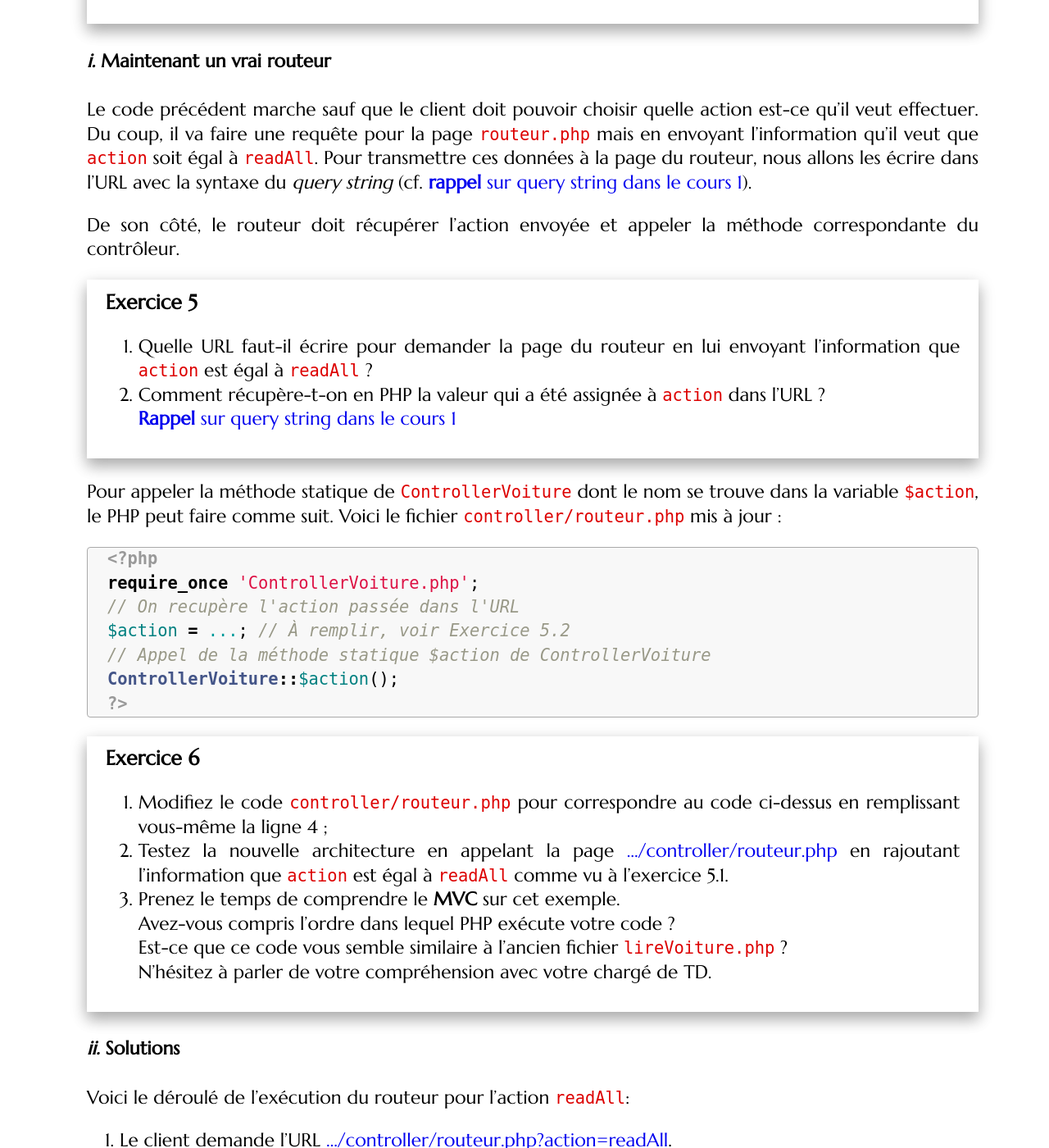
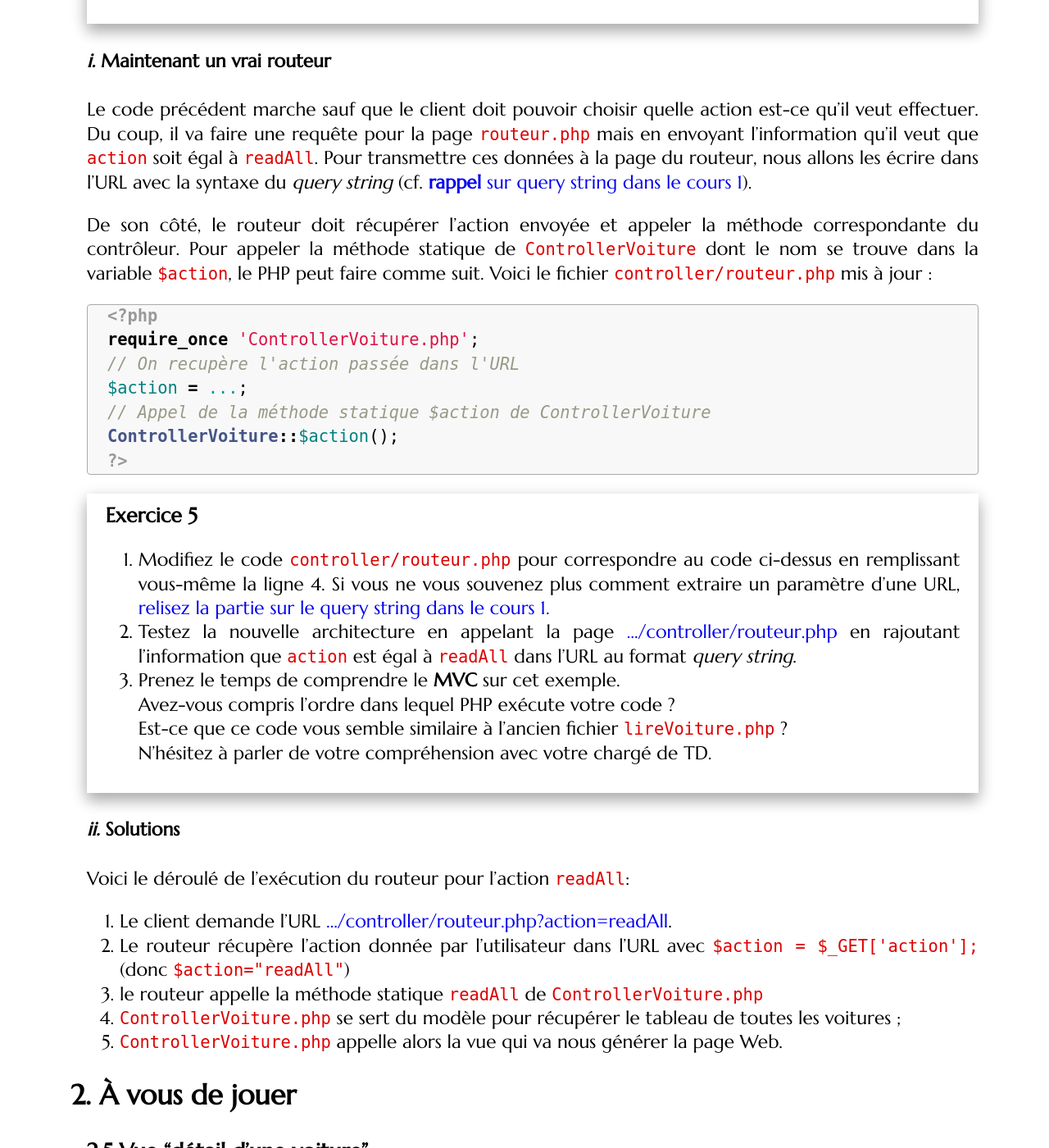
Before and after one commit to romainlebreton/R3.01-DeveloppementWeb, a Jekyll site: the page built from tutorials/tutorial4.md, in a window 1280 px wide and 1400 px high, scrolled down 6823 px. Shown: the whole window at 82% size. Built offline with Jekyll 4.4.1, drawn with Linux system fonts in a browser that asks for light colours; some web fonts are replaced.

Commit message:
Corrections dûs à M. Hornby

````diff
--- a/tutorials/tutorial4.md
+++ b/tutorials/tutorial4.md
@@ -3,6 +3,15 @@ title: TD4 &ndash; Architecture MVC
 subtitle: Modèle, Vue, Contrôleur
 layout: tutorial
 ---
+
+<!--
+Martine Horny : Exo 9
+
+> Personnellement il me manquait « throw new Exception() » pour que les erreurs
+> soient captées sans avoir le message FatatError
+
+À tester
+-->
 
 <!--
 Simplifier les noms :
@@ -278,25 +287,15 @@ string dans le cours
 1]({{site.baseurl}}/classes/class1.html#les-query-strings-dans-lurl)).
 
 De son côté, le routeur doit récupérer l'action envoyée et appeler la méthode
-correspondante du contrôleur.
-
-<div class="exercise">
-
-1. Quelle URL faut-il écrire pour demander la page du routeur en lui envoyant
-   l'information que `action` est égal à `readAll` ?
-1. Comment récupère-t-on en PHP la valeur qui a été assignée à `action` dans l'URL ?
-   [**Rappel** sur query string dans le cours 1]({{site.baseurl}}/classes/class1.html#les-query-strings-dans-lurl)
-</div>
-
-Pour appeler la méthode statique de `ControllerVoiture` dont le nom se trouve
-dans la variable `$action`, le PHP peut faire comme suit. Voici le fichier
-`controller/routeur.php` mis à jour :
+correspondante du contrôleur. Pour appeler la méthode statique de
+`ControllerVoiture` dont le nom se trouve dans la variable `$action`, le PHP
+peut faire comme suit. Voici le fichier `controller/routeur.php` mis à jour :
 
 ```php
 <?php
 require_once 'ControllerVoiture.php';
 // On recupère l'action passée dans l'URL
-$action = ...; // À remplir, voir Exercice 5.2
+$action = ...;
 // Appel de la méthode statique $action de ControllerVoiture
 ControllerVoiture::$action();
 ?>
@@ -304,9 +303,15 @@ ControllerVoiture::$action();
 
 <div class="exercise">
 
-1. Modifiez le code `controller/routeur.php` pour correspondre au code ci-dessus en remplissant vous-même la ligne 4 ;
+1. Modifiez le code `controller/routeur.php` pour correspondre au code ci-dessus
+   en remplissant vous-même la ligne 4. Si vous ne vous souvenez plus comment
+   extraire un paramètre d'une URL,
+   [relisez la partie sur le query string dans le cours
+   1.]({{site.baseurl}}/classes/class1.html#les-query-strings-dans-lurl)
 1. Testez la nouvelle architecture en appelant la page
-[.../controller/routeur.php](http://webinfo/~mon_login/PHP/TD4/controller/routeur.php) en rajoutant l'information que `action` est égal à `readAll` comme vu à l'exercice 5.1.
+   [.../controller/routeur.php](http://webinfo/~mon_login/PHP/TD4/controller/routeur.php)
+   en rajoutant l'information que `action` est égal à `readAll` dans l'URL au
+   format *query string*.
 3. Prenez le temps de comprendre le **MVC** sur cet exemple.
    Avez-vous compris l'ordre dans lequel PHP exécute votre code ?
    Est-ce que ce code vous semble similaire à l'ancien fichier
````
